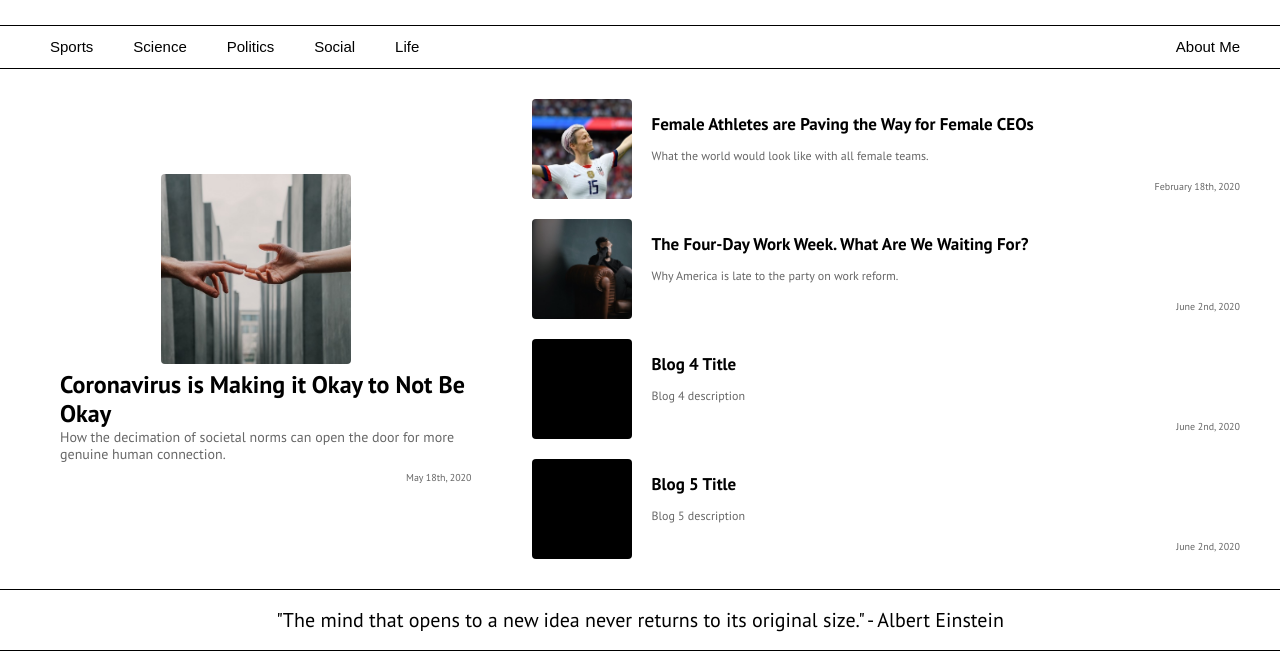
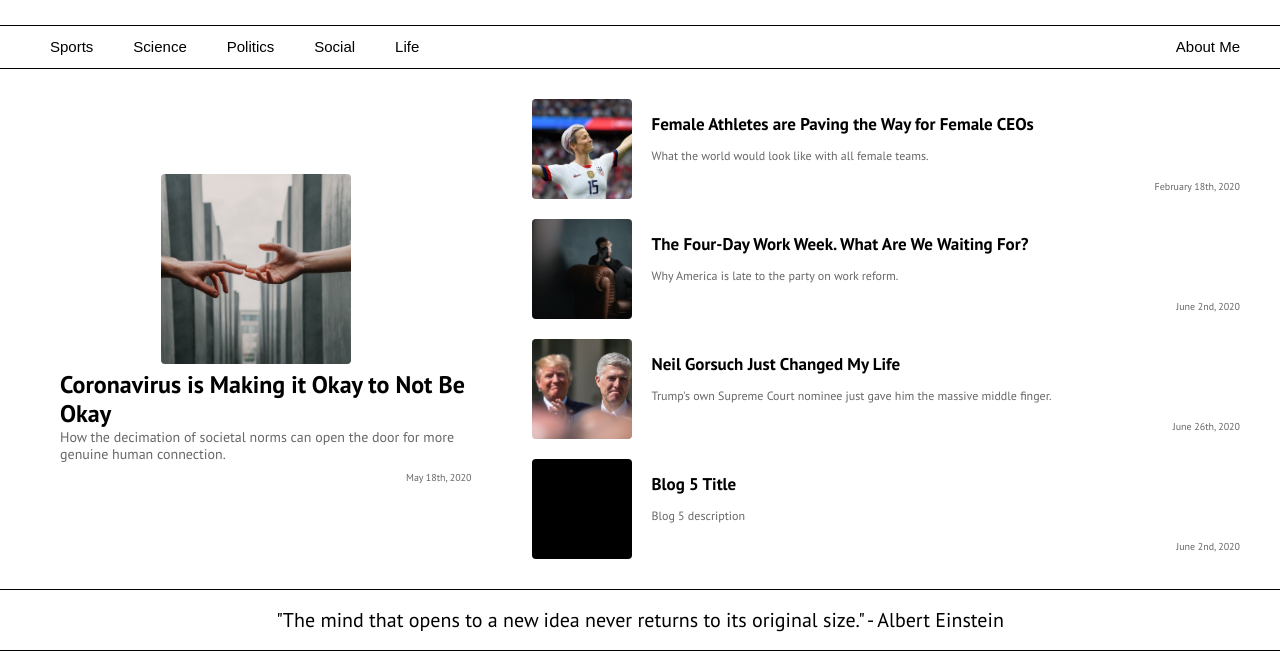
Before and after one commit to campbeljc/blog, a plain HTML site: page index.html in a window 1280 px wide. Shown: the part 135-800 px from the top of the page. Drawn offline with nearby package versions, Linux system fonts and the light colour scheme; a web font is replaced by a local one.

Commit message:
Add files via upload

```diff
--- a/index.html
+++ b/index.html
@@ -45,10 +45,10 @@
 				<a class="date" href="Blog3.html" target="_blank"><h4>June 2nd, 2020</h4></a>
 			</div>
 			<div class="box">
-				<a class="image" href="Blog4.html" target="_blank"><img src="place_holder.png"></a>
-				<a class="title" href="Blog4.html" target="_blank"><h3>Blog 4 Title</h3></a>
-				<a class="subtitle" href="Blog4.html" target="_blank"><h2>Blog 4 description</h2></a>
-				<a class="date" href="Blog4.html" target="_blank"><h4>June 2nd, 2020</h4></a>
+				<a class="image" href="Blog4.html" target="_blank"><img src="Blog4Img.jpeg"></a>
+				<a class="title" href="Blog4.html" target="_blank"><h3>Neil Gorsuch Just Changed My Life</h3></a>
+				<a class="subtitle" href="Blog4.html" target="_blank"><h2>Trump's own Supreme Court nominee just gave him the massive middle finger.</h2></a>
+				<a class="date" href="Blog4.html" target="_blank"><h4>June 26th, 2020</h4></a>
 				</a>
 			</div>
 			<div class="box">
```
